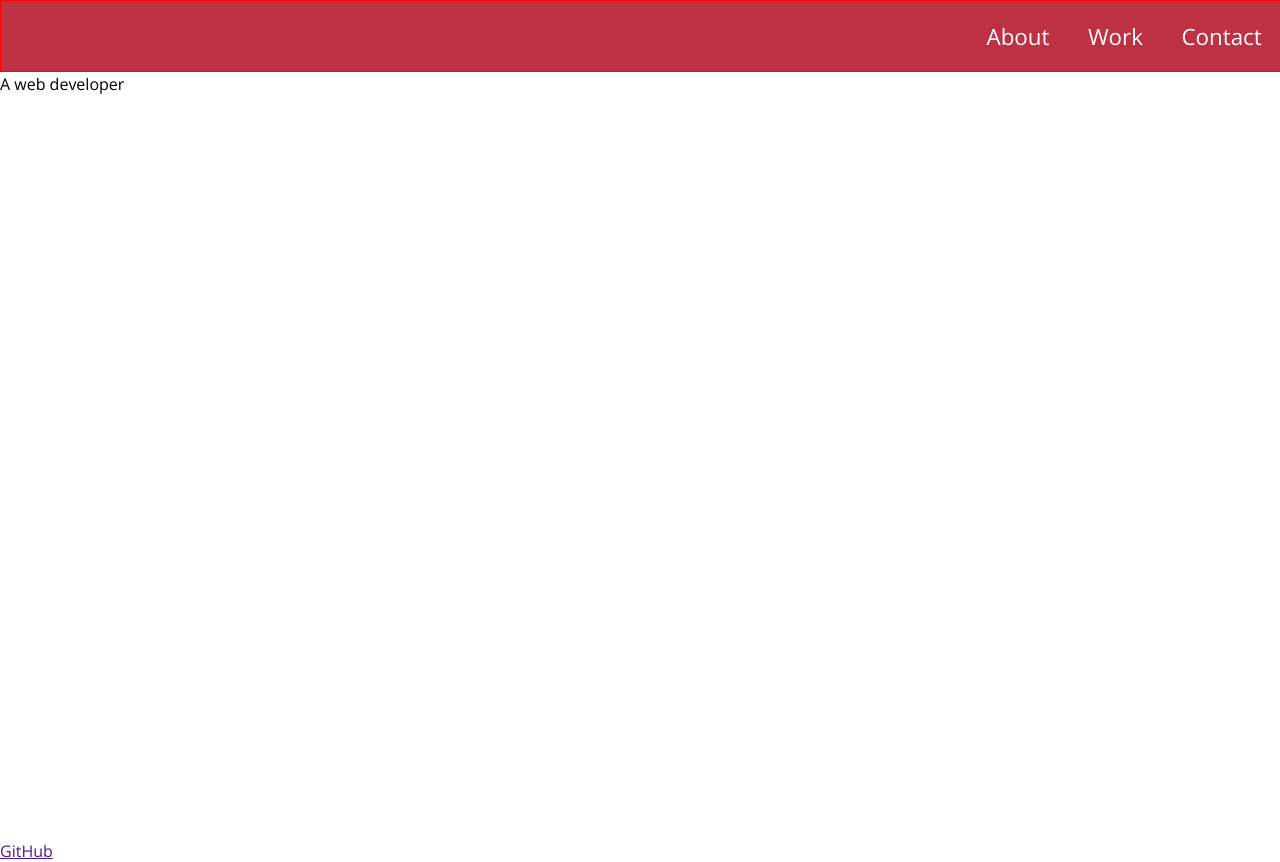
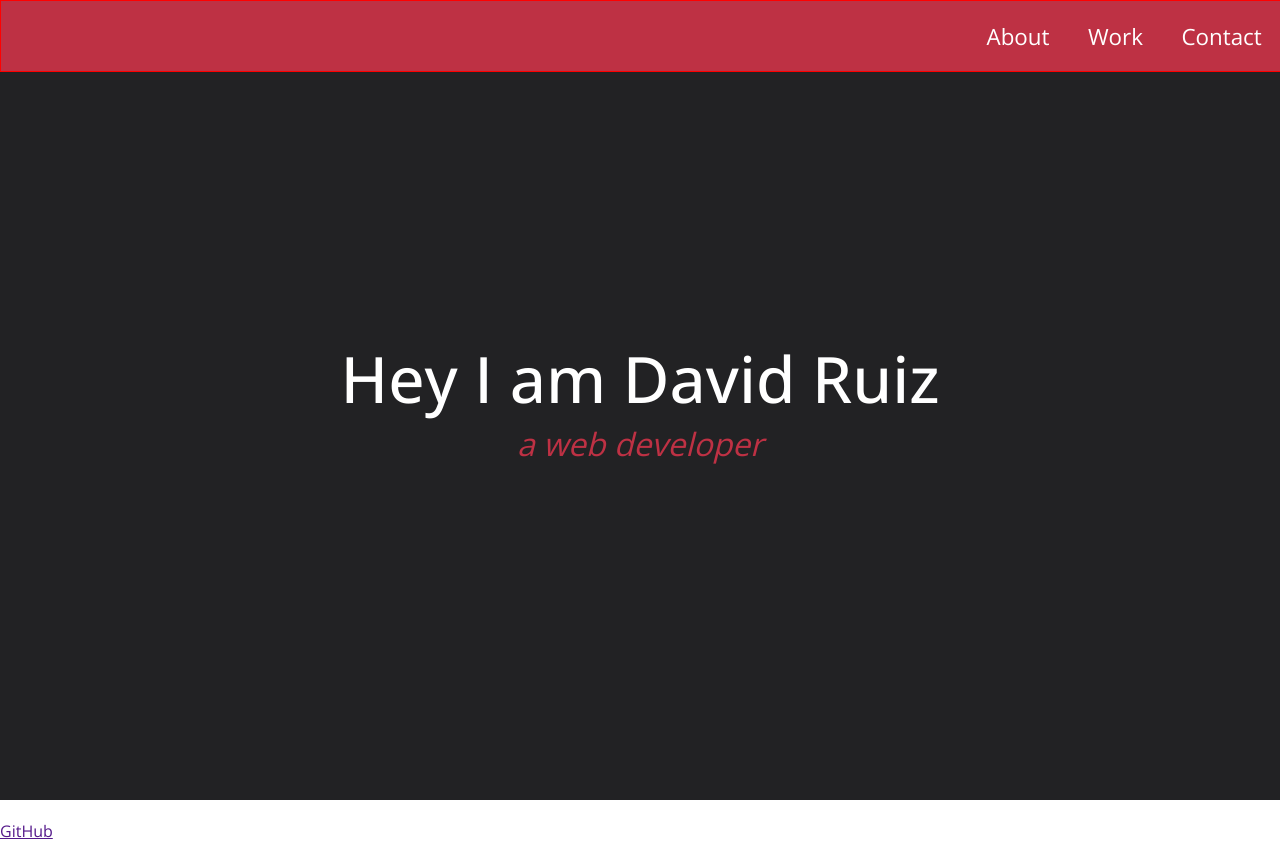
Before and after one commit to DavidSRV/freePortfolio, a plain HTML site: page index.html in a window 1280 px wide. Drawn offline with nearby package versions, Linux system fonts and the light colour scheme.

Commit message:
First Section Done

```diff
--- a/index.html
+++ b/index.html
@@ -16,8 +16,8 @@
         </ul>
       </nav>
     <section id="Welcome-section">
-      <h1 class="">Hey I am David Ruiz</h1>
-      <p>A web developer</p>
+      <h1 class="title">Hey I am David Ruiz</h1>
+      <p class="description">a web developer</p>
     </section>
 
     <section id="projects" class="projects">
--- a/src/style/style.css
+++ b/src/style/style.css
@@ -23,12 +23,11 @@ nav {
     gap: 10px;
     width: 100%;
     top: 0;
+    z-index: 10;
 }
 
 nav ul {
     display: flex;
-    flex-direction: row;
-    position: relative;
 }
 
 nav li{
@@ -49,4 +48,25 @@ nav li:hover{
 
 #Welcome-section{
     height: 100vh;
+    background-color: rgb(34, 34, 36);
+    display: flex;
+    flex-direction: column;
+    justify-content: center;
+    align-items: center;
 }
+
+#Welcome-section .title{
+    color: white;
+    font-size: 4rem;
+    font-weight: 500;
+    margin: 0;
+}
+
+
+#Welcome-section .description{
+   color: #be3144;
+   font-style: italic;
+   font-size: 2rem;
+   font-weight: 100;
+   margin: 0;
+}
```
